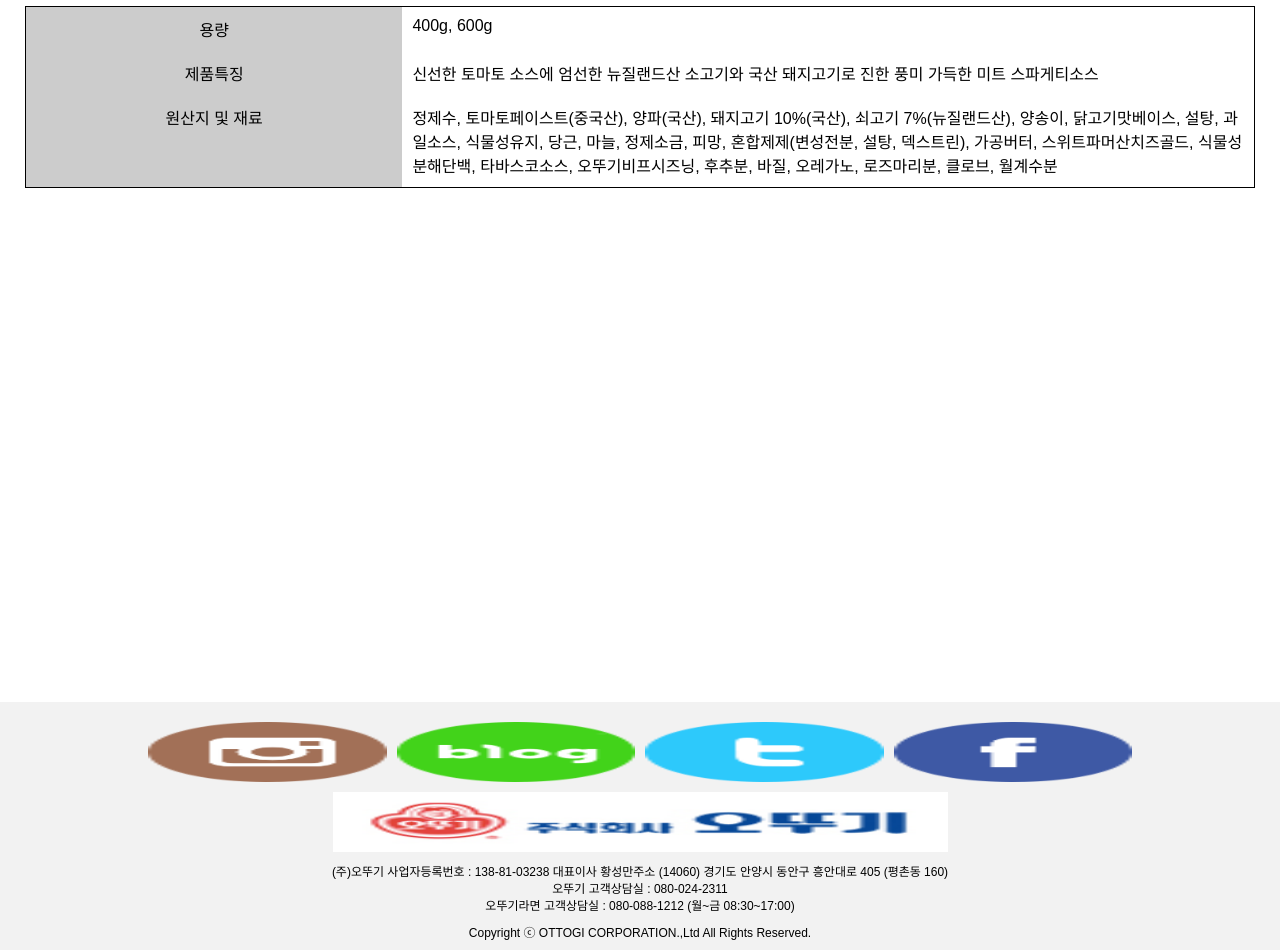
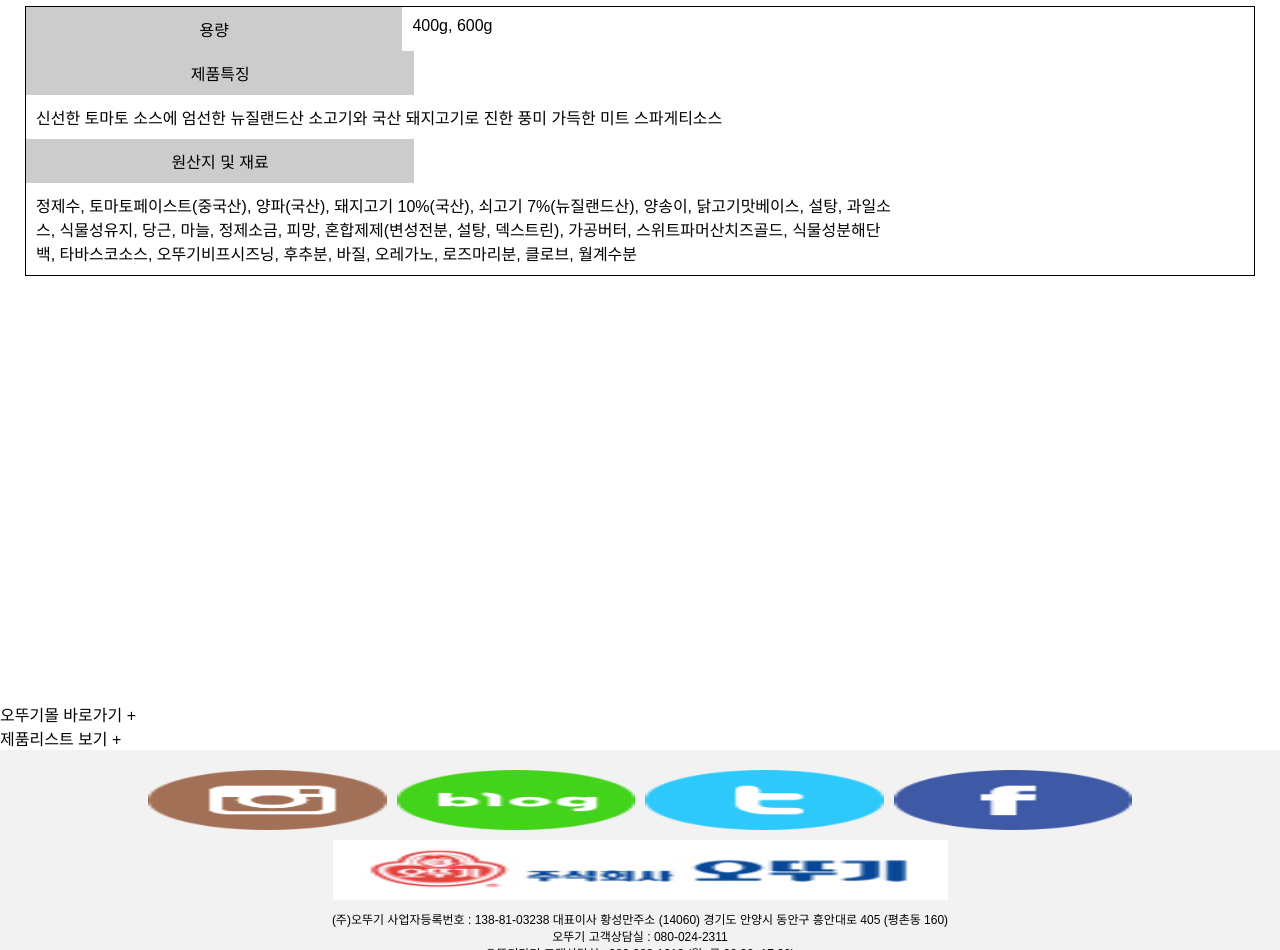
Before and after one commit to PHyeonseo/Hyeonseo, a plain HTML site: page Ottugi/html/detail.html in a window 1280 px wide. Shown: the part 508-1458 px from the top of the page. Drawn offline with Linux system fonts and the light colour scheme; some icons are missing.

Commit message:
Add files via upload

```diff
--- a/Ottugi/html/detail.html
+++ b/Ottugi/html/detail.html
@@ -88,6 +88,7 @@
   </header><!--header-->
 
   <section class="spageti">
+
     <div class="info">
       <p><a href="./main_page.html"><i class="xi-home-o"></i></a> > 제품정보</p>
     </div>
@@ -103,13 +104,11 @@
     </div>
 
     <div class="pro_detail_info">
-
       <div class="weight">
         <div class="title">용량</div>
         <div class="sub">400g, 600g</div>
       </div>
-
-      <div class="weight">
+      <div class="property">
         <div class="title">제품특징</div>
         <div class="sub">
           신선한 토마토 소스에
@@ -117,8 +116,7 @@
           진한 풍미 가득한 미트 스파게티소스
         </div>
       </div>
-
-      <div class="weight">
+      <div class="origin">
         <div class="title">원산지 및 재료</div>
         <div class="sub">
           정제수, 토마토페이스트(중국산), 양파(국산), 돼지고기 10%(국산), 쇠고기 7%(뉴질랜드산), 양송이, 닭고기맛베이스, 설탕, 과일소스, 식물성유지,
@@ -127,11 +125,15 @@
           바질, 오레가노, 로즈마리분, 클로브, 월계수분
         </div>
       </div>
-
     </div>
 
-  </section>
+  </section><!--spageti-->
 
+
+  <div class="more">
+    <div class="mall_d"><a href="#!">오뚜기몰 바로가기 +</a></div>
+    <div class="product_l"><a href="#!">제품리스트 보기 +</a></div>
+  </div>
 
 
 
```
